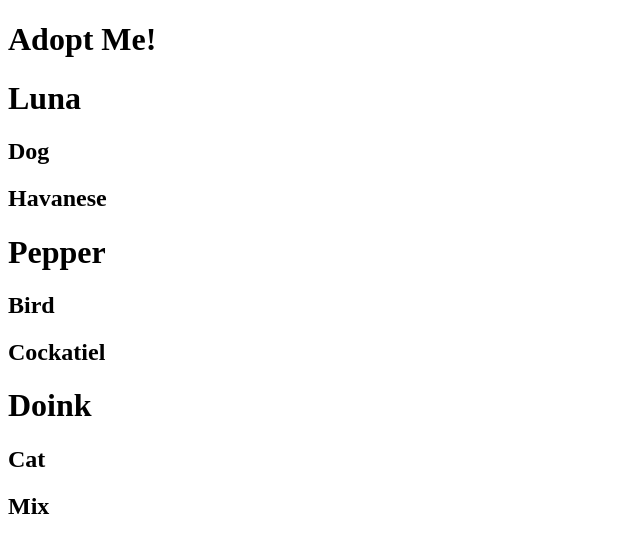
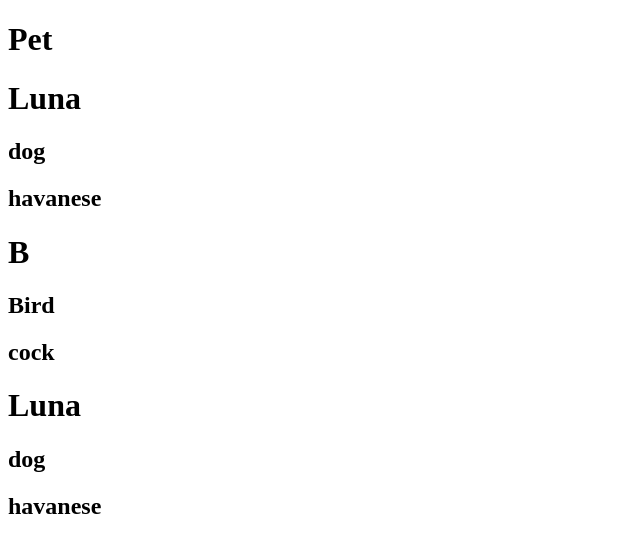
Before and after one commit to sanduni-sandeepa/ReactV7, a React app: page / in a window 1280 px wide. Shown: the top 552 px of the page, without its empty margins (0-640 px from the left). Built offline with nearby package versions, Linux system fonts and the light colour scheme; the HTML template or start-up script is replaced by a standard one.

Commit message:
add jsx feature to App.js cotent

```diff
--- a/src/App.js
+++ b/src/App.js
@@ -1,22 +1,34 @@
-import React from "react";
-import ReactDOM from "react-dom";
+import { render } from "react-dom";
 import Pet from "./Pet";
 
-const App = () => {
-  return React.createElement("div", {}, [
-    React.createElement("h1", {}, "Adopt Me!"),
-    React.createElement(Pet, {
-      name: "Luna",
-      animal: "Dog",
-      breed: "Havanese",
-    }),
-    React.createElement(Pet, {
-      name: "Pepper",
-      animal: "Bird",
-      breed: "Cockatiel",
-    }),
-    React.createElement(Pet, { name: "Doink", animal: "Cat", breed: "Mix" }),
-  ]);
+const App = () =>{
+  return(
+    <div>
+      <h1>Pet </h1>
+      <Pet name = "Luna" animal="dog" breed="havanese"/>
+      <Pet name = "B" animal="Bird" breed="cock"/>
+      <Pet name = "Luna" animal="dog" breed="havanese"/>
+    </div>
+  );
 };
 
-ReactDOM.render(React.createElement(App), document.getElementById("root"));
+render(<App/>,document.getElementById("root")) ;
+
+// const App = () => {
+//   return React.createElement("div", {}, [
+//     React.createElement("h1", {}, "Adopt Me!"),
+//     React.createElement(Pet, {
+//       name: "Luna",
+//       animal: "Dog",
+//       breed: "Havanese",
+//     }),
+//     React.createElement(Pet, {
+//       name: "Pepper",
+//       animal: "Bird",
+//       breed: "Cockatiel",
+//     }),
+//     React.createElement(Pet, { name: "Doink", animal: "Cat", breed: "Mix" }),
+//   ]);
+// };
+
+// render(React.createElement(App), document.getElementById("root"));
```
